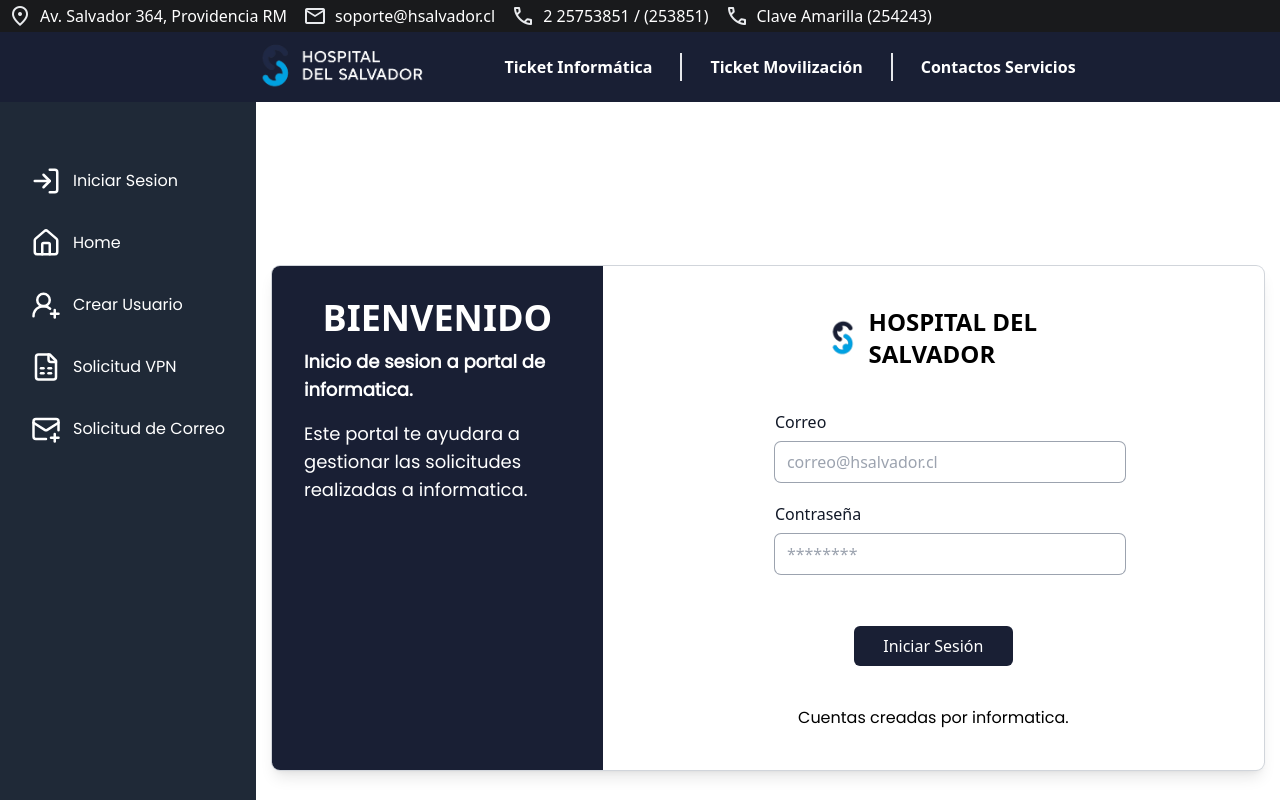
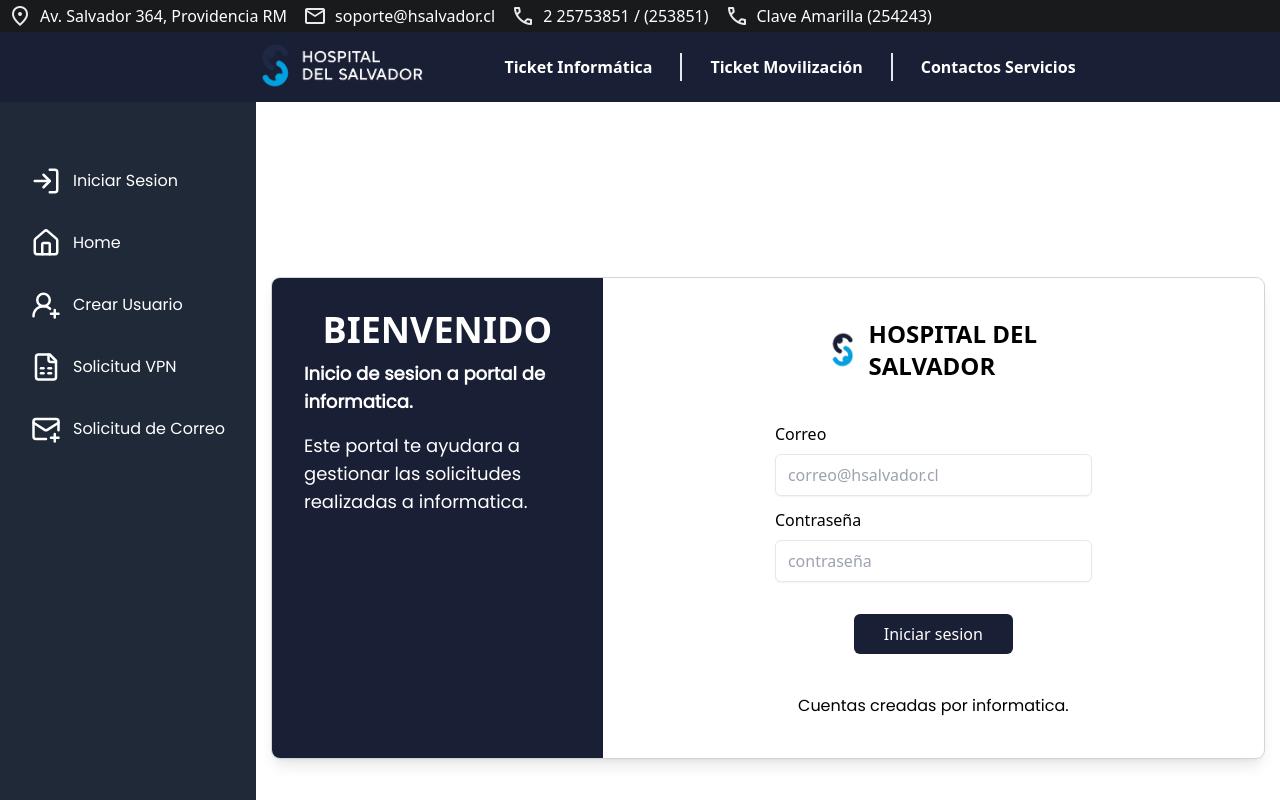
Before and after one commit to RichValero/Accesos_HDS, a React (Vite) app: page /login in a window 1280 px wide. Shown: the top 800 px of the page. Built offline with nearby package versions, Linux system fonts and the light colour scheme.

Commit message:
log in working, need to fix log in tokens

```diff
--- a/src/Features/auth/components/Sign-in-card.jsx
+++ b/src/Features/auth/components/Sign-in-card.jsx
@@ -1,53 +1,40 @@
+import { InputField } from "@/components/Forms/shared/components/InputField";
 import { useState } from "react";
-import { useNavigate } from "react-router-dom";
+import { useLocation, useNavigate } from "react-router-dom";
+import { useAuth } from "../hooks/authState";
+import { useForm } from "react-hook-form";
 
 export const SignInCard = () => {
-  const [formData, setFormData] = useState({
+  const { login } = useAuth();
+  const navigate = useNavigate();
+  const location = useLocation();
+
+  const values = useForm({
+    defaultValues: {
       email: "",
       password: "",
+    },
   });
 
-  const [error, setError] = useState("");
-  const [success, setSuccess] = useState("");
+  const {
+    register,
+    handleSubmit,
+    formState: { isSubmitting, errors },
+    setError,
+  } = values;
 
-  const navigate = useNavigate();
+  const onSubmit = async (data) => {
+    try {
+      await login(data);
 
-  const handleChange = (e) => {
-    setFormData({
-      ...formData,
-      [e.target.name]: e.target.value,
+      //navitate to dashboard intended route or dashboard on success
+      const intendedPath = location.state?.from?.pathname || "/dashboard";
+      navigate(intendedPath, { replace: true });
+    } catch (error) {
+      setError("root", {
+        type: "manual",
+        message: "Usuario o contraseña incorrecto. Porfavor intenta de nuevo",
       });
-  };
-
-  const handleSubmit = async (e) => {
-    e.preventDefault();
-    setError("");
-    setSuccess("");
-
-    try {
-      const response = await fetch("http://localhost:5000/auth/login", {
-        method: "POST",
-        headers: { "Content-Type": "application/json" },
-        body: JSON.stringify(formData),
-      });
-
-      if (!response.ok) {
-        setError(errorData.message || "Algo no funciona, intentalo de nuevo");
-      }
-
-      const data = await response.json();
-      const token = data.token;
-
-      localStorage.setItem("authToken", token);
-
-      setSuccess("Inicio de sesion exitoso, redirigiendo");
-      setTimeout(() => {
-        navigate("/dashboard");
-      }, 1000);
-    } catch (err) {
-      setError(
-        err.response?.data?.message || "Usuario o contraseña incorrectos"
-      );
     }
   };
 
@@ -68,7 +55,10 @@
         </div>
         <div className="flex flex-col md:w-1/2 xl:w-2/5 2xl:w-2/5 3xl:w-1/3 mx-auto p-8 md:p-10 2xl:p-12 3xl:p-14 rounded-lg">
           <div className="flex justify-center">
-            <form className="flex flex-col w-full" onSubmit={handleSubmit}>
+            <form
+              className="flex flex-col w-full"
+              onSubmit={handleSubmit(onSubmit)}
+            >
               <div className="flex items-center mb-10 pl-10">
                 <img
                   src="./assets/hds.png"
@@ -79,54 +69,30 @@
                   HOSPITAL DEL SALVADOR
                 </h1>
               </div>
-              <div className="flex flex-col pb-2">
-                <label
-                  htmlFor="email"
-                  className="block mb-2 text-md font-medium text-[#111827]"
-                >
-                  Correo
-                </label>
-                <div className="relative w-[350px]">
-                  <input
+              <InputField
+                label="Correo"
+                name="email"
                 type="email"
-                    id="email"
-                    name="email"
-                    className="px-3 ring-1 ring-gray-400  h-10 rounded-md mx-auto mb-3  w-full"
-                    required
+                register={register}
+                errors={errors}
+                disabled={isSubmitting}
                 placeholder="correo@hsalvador.cl"
-                    autoComplete="off"
-                    value={formData.email}
-                    onChange={handleChange}
               />
-                </div>
-              </div>
-              <div className="pb-4">
-                <label
-                  htmlFor="password"
-                  className="block mb-2 text-md font-medium text-[#111827]"
-                >
-                  Contraseña
-                </label>
-                <div className="relative w-[350px]">
-                  <input
+              <InputField
+                label="Contraseña"
+                name="password"
                 type="password"
-                    id="password"
-                    name="password"
-                    className="px-3 ring-1 ring-gray-400  rounded-md h-10 mb-4 w-full text-slate-700 "
-                    required
-                    placeholder="********"
-                    autoComplete="off"
-                    value={formData.password}
-                    onChange={handleChange}
+                register={register}
+                errors={errors}
+                disabled={isSubmitting}
+                placeholder="contraseña"
               />
-                </div>
-              </div>
               <div className="flex justify-center pt-5">
                 <button
                   type="submit"
                   className="w-1/2 text-white bg-[#191f34] focus:ring-2 focus:outline-none p-2 mb-10 rounded-md"
                 >
-                  Iniciar Sesión
+                  {isSubmitting ? "Redirigiendo..." : "Iniciar sesion"}
                 </button>
               </div>
               <p className="flex justify-center text-center font-poppins">
--- a/src/components/Forms/shared/components/InputField.jsx
+++ b/src/components/Forms/shared/components/InputField.jsx
@@ -7,6 +7,7 @@
   errors,
   type = "text",
   placeholder,
+  disabled,
   ...rest
 }) => {
   return (
@@ -17,6 +18,7 @@
       <input
         id={name}
         type={type}
+        disabled={disabled}
         {...register(name)}
         placeholder={placeholder}
         className={`w-full px-3 py-2 border rounded-md shadow-sm focus:ring-blue-500  ${
```
Lines whose indentation alone changed are shown as unchanged.
